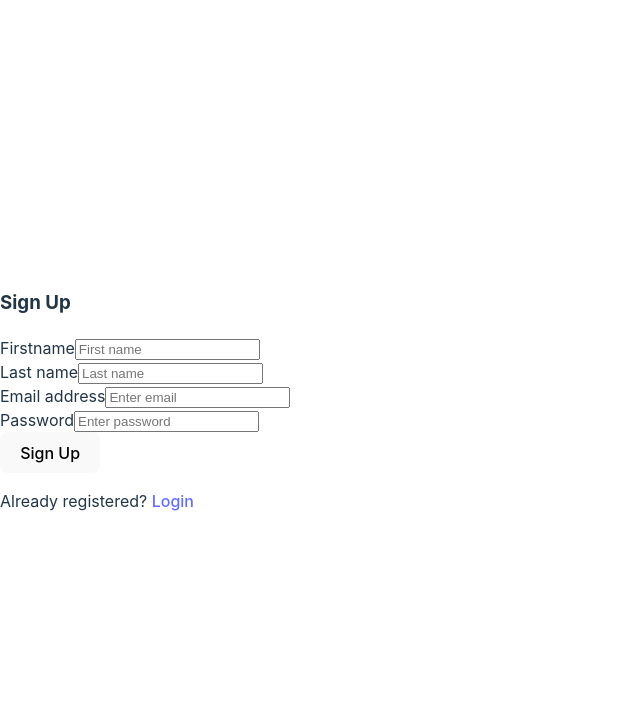
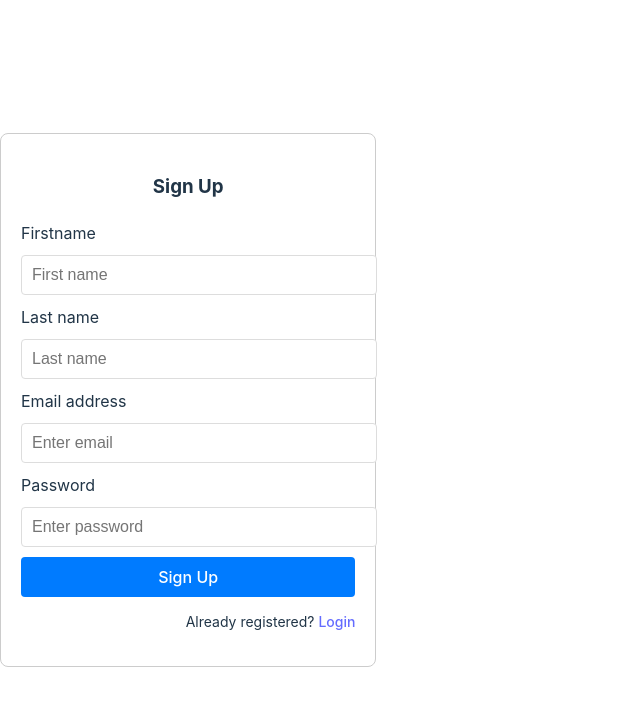
Before and after one commit to harshnishad/Assignment-ReactJs, a React (Vite) app: page /register in a window 1280 px wide. Shown: the top 706 px of the page, without its empty margins (0-640 px from the left). Built offline with nearby package versions, Linux system fonts and the light colour scheme; no server answers; a web font is replaced by a local one.

Commit message:
fixed bugs for deployment

```diff
--- a/src/Component/register.jsx
+++ b/src/Component/register.jsx
@@ -1,8 +1,59 @@
+import React, { useState } from "react";
 import { createUserWithEmailAndPassword } from "firebase/auth";
-import  { useState } from "react";
 import { auth, db } from "./firebase";
 import { setDoc, doc } from "firebase/firestore";
 import { toast } from "react-toastify";
+import styled from "styled-components"; // Import styled-components
+
+// Styled Components
+const FormContainer = styled.form`
+  max-width: 400px;
+  margin: 0 auto;
+  padding: 20px;
+  border: 1px solid #ccc;
+  border-radius: 8px;
+  background-color: #fff;
+`;
+
+const FormTitle = styled.h3`
+  text-align: center;
+  margin-bottom: 20px;
+`;
+
+const InputField = styled.input`
+  width: 100%;
+  padding: 10px;
+  margin: 10px 0;
+  border: 1px solid #ddd;
+  border-radius: 4px;
+  font-size: 16px;
+
+  &:focus {
+    border-color: #007bff;
+    outline: none;
+  }
+`;
+
+const SubmitButton = styled.button`
+  width: 100%;
+  padding: 10px;
+  background-color: #007bff;
+  color: #fff;
+  border: none;
+  border-radius: 4px;
+  font-size: 16px;
+  cursor: pointer;
+
+  &:disabled {
+    background-color: #cccccc;
+    cursor: not-allowed;
+  }
+`;
+
+const ForgotPasswordLink = styled.p`
+  text-align: right;
+  font-size: 14px;
+`;
 
 function Register() {
   const [email, setEmail] = useState("");
@@ -49,14 +100,13 @@ function Register() {
   };
 
   return (
-    <form onSubmit={handleRegister}>
-      <h3>Sign Up</h3>
+    <FormContainer onSubmit={handleRegister}>
+      <FormTitle>Sign Up</FormTitle>
 
       <div className="mb-3">
         <label>Firstname</label>
-        <input
+        <InputField
           type="text"
-          className="form-control"
           placeholder="First name"
           onChange={(e) => setFname(e.target.value)}
           value={fname}
@@ -66,9 +116,8 @@ function Register() {
 
       <div className="mb-3">
         <label>Last name</label>
-        <input
+        <InputField
           type="text"
-          className="form-control"
           placeholder="Last name"
           onChange={(e) => setLname(e.target.value)}
           value={lname}
@@ -78,9 +127,8 @@ function Register() {
 
       <div className="mb-3">
         <label>Email address</label>
-        <input
+        <InputField
           type="email"
-          className="form-control"
           placeholder="Enter email"
           onChange={(e) => setEmail(e.target.value)}
           value={email}
@@ -90,9 +138,8 @@ function Register() {
 
       <div className="mb-3">
         <label>Password</label>
-        <input
+        <InputField
           type="password"
-          className="form-control"
           placeholder="Enter password"
           onChange={(e) => setPassword(e.target.value)}
           value={password}
@@ -101,14 +148,15 @@ function Register() {
       </div>
 
       <div className="d-grid">
-        <button type="submit" className="btn btn-primary" disabled={isLoading}>
+        <SubmitButton type="submit" disabled={isLoading}>
           {isLoading ? "Registering..." : "Sign Up"}
-        </button>
+        </SubmitButton>
       </div>
-      <p className="forgot-password text-right">
+
+      <ForgotPasswordLink>
         Already registered? <a href="/login">Login</a>
-      </p>
-    </form>
+      </ForgotPasswordLink>
+    </FormContainer>
   );
 }
 
```
